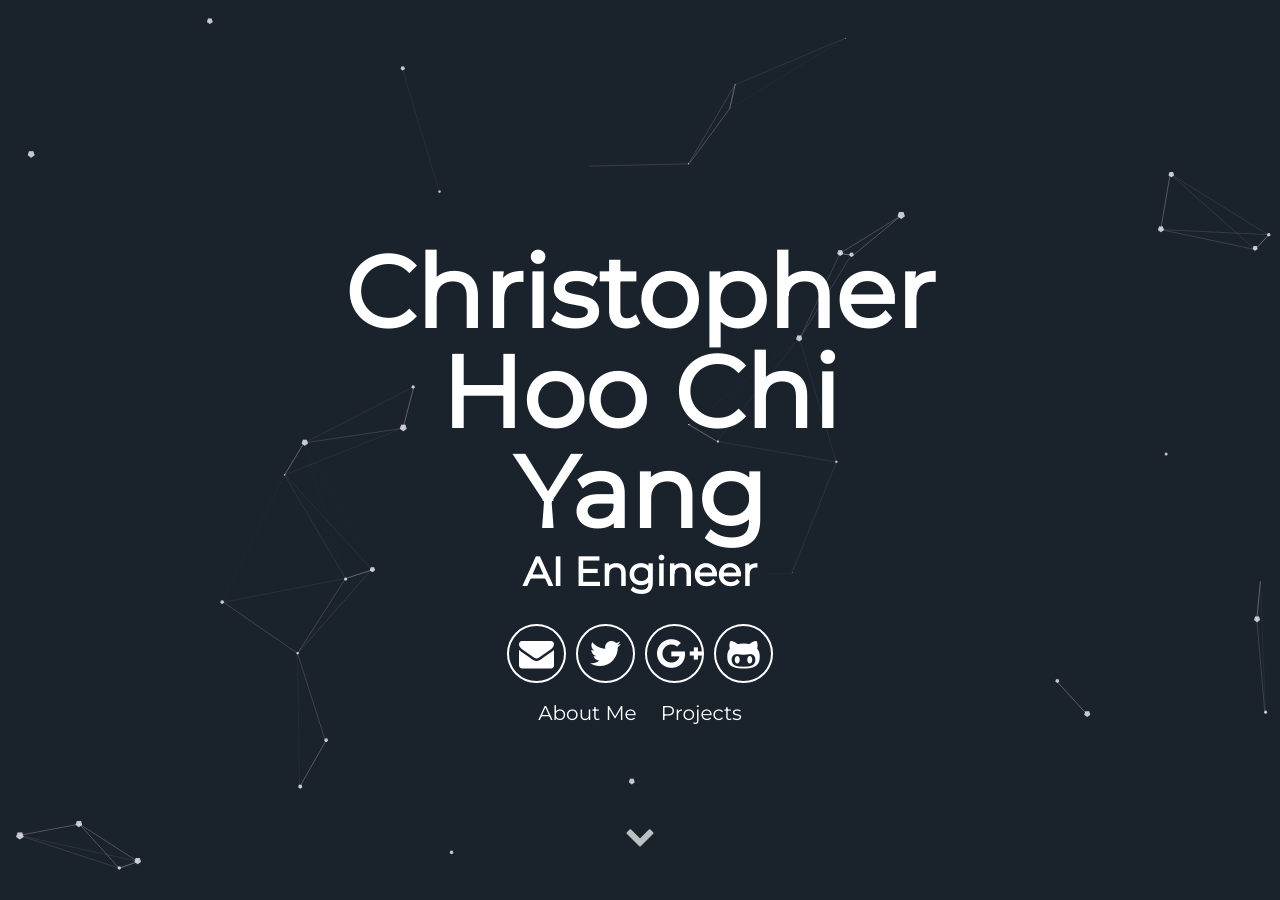
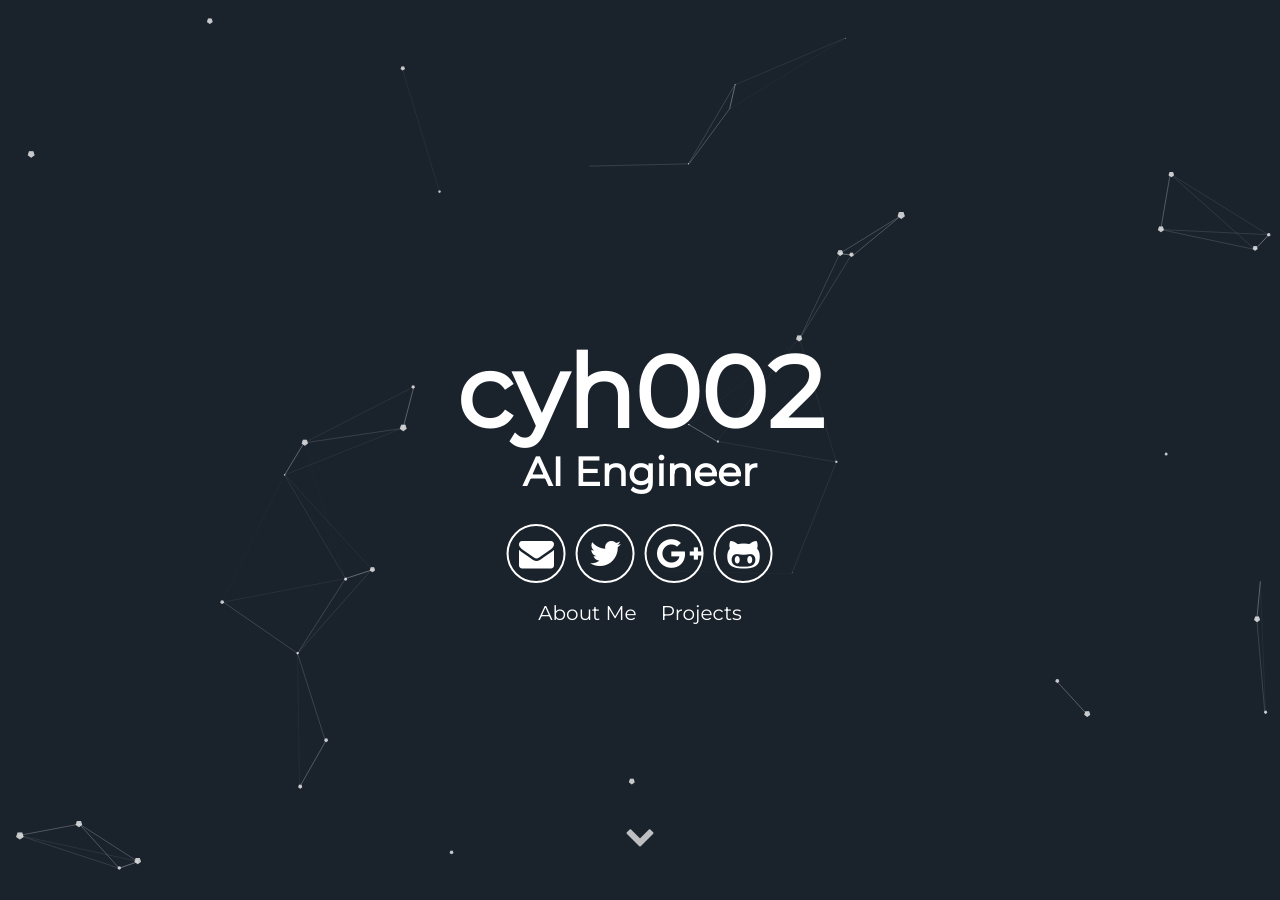
Before and after one commit to cyh002/Christopher-Hoo-Chi-Yang, a Jekyll site: the page built from index.html, in a window 1280 px wide and 900 px high. Built offline with Jekyll 4.4.1, drawn with Linux system fonts in a browser that asks for light colours; some of the changed text lies outside the part shown.

Commit message:
Update _config.yml

```diff
--- a/_config.yml
+++ b/_config.yml
@@ -5,7 +5,7 @@ description: A portfolio page for Christopher Hoo Chi Yang
 # url: "localhost:3000" # the base hostname & protocol for your site e.g. http://willianjusten.com.br
 
 # User settings
-username: Christopher Hoo Chi Yang
+username: cyh002
 user_description: Data Scientist in Singapore with a passion for AI and Machine Learning, and a background in Economics and Social Sciences. Past experience in Semiconductor Industry, Market Research, and Data Analytics. Huge IT enthusiast and a lifelong learner.
 user_title: AI Engineer
 user_country: Singapore
```
